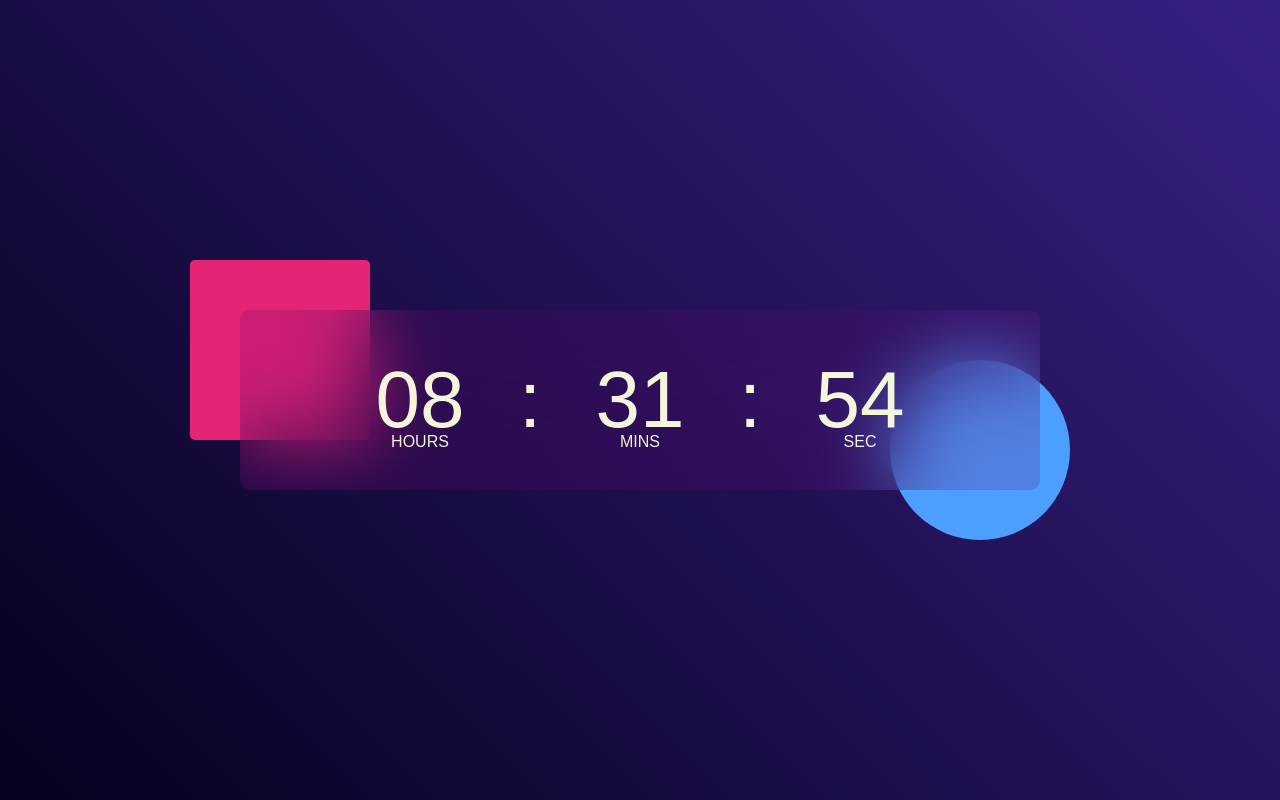
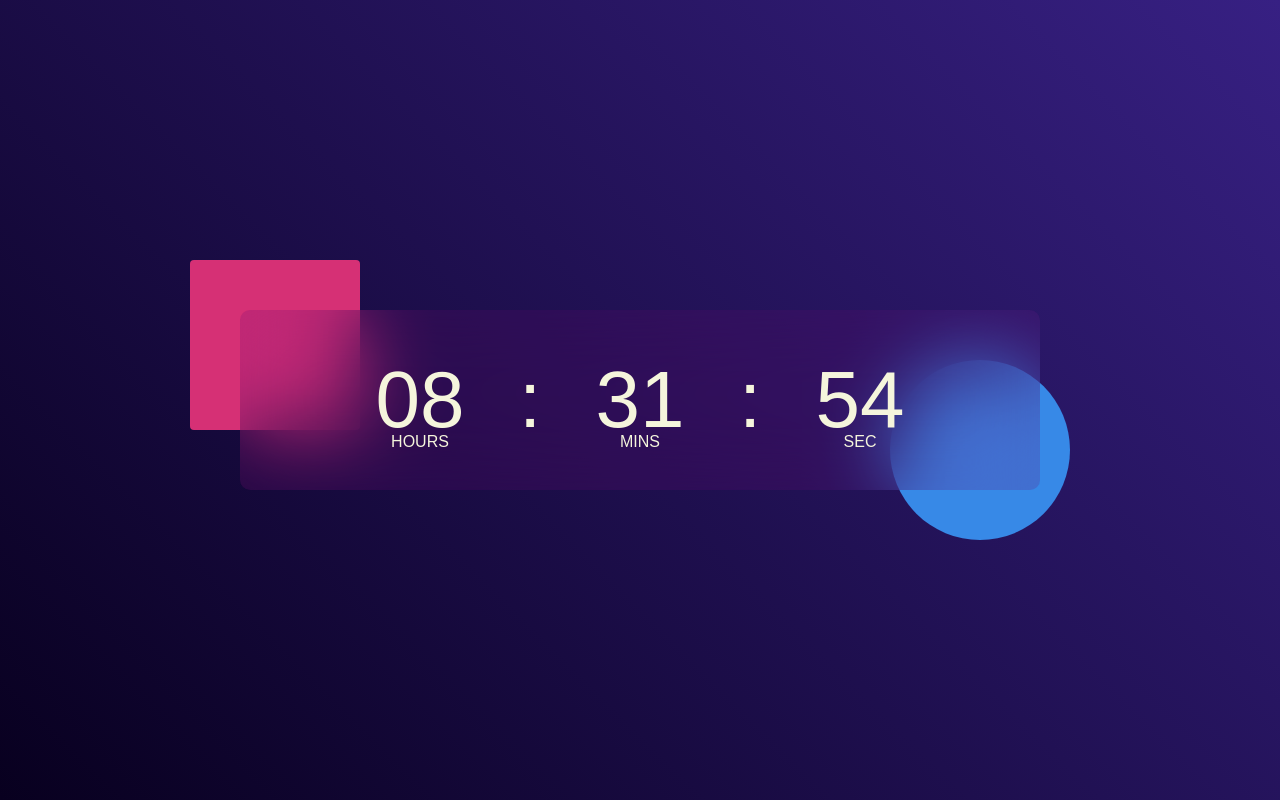
Before and after one commit to kalpanamaurya/Digial-watch, a plain HTML site: page index.html in a window 1280 px wide. Drawn offline with Linux system fonts and the light colour scheme.

Commit message:
changes in style.css

```diff
--- a/style.css
+++ b/style.css
@@ -31,10 +31,10 @@
 }
 .container::before{
     content: '';
-    width: 180px;
-    height: 180px;
-    background: #e42474;
-    border-radius: 5px;
+    width: 170px;
+    height: 170px;
+    background: #d63075;
+    border-radius: 4px;
     position: absolute;
     left: -50px;
     top: -50px;
@@ -44,7 +44,7 @@
     content: '';
     width: 180px;
     height: 180px;
-    background: #4c9fff;
+    background: #3789e7;
     border-radius: 50%;
     position: absolute;
     right: -30px;
```
